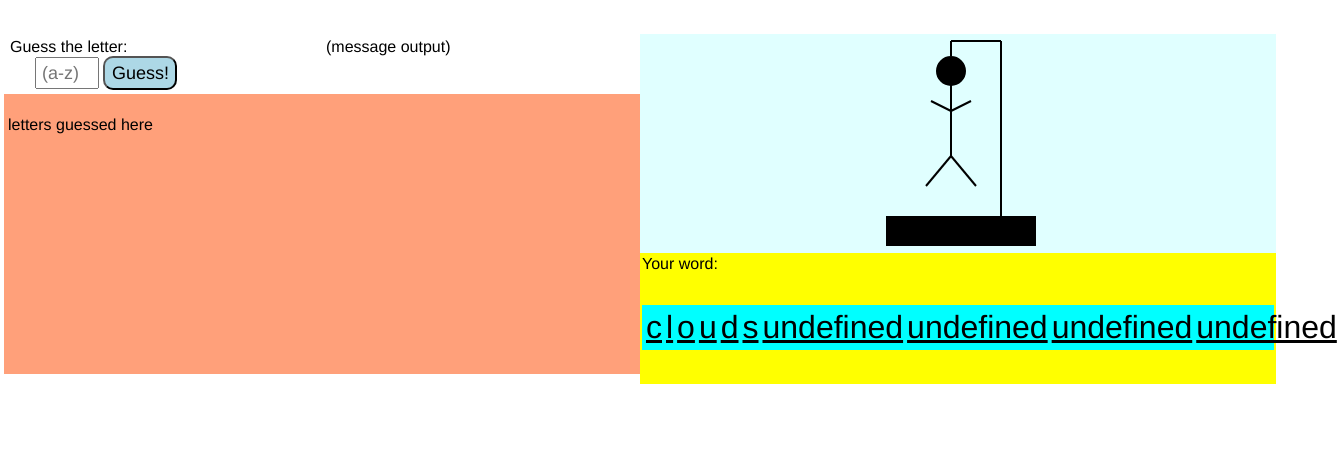
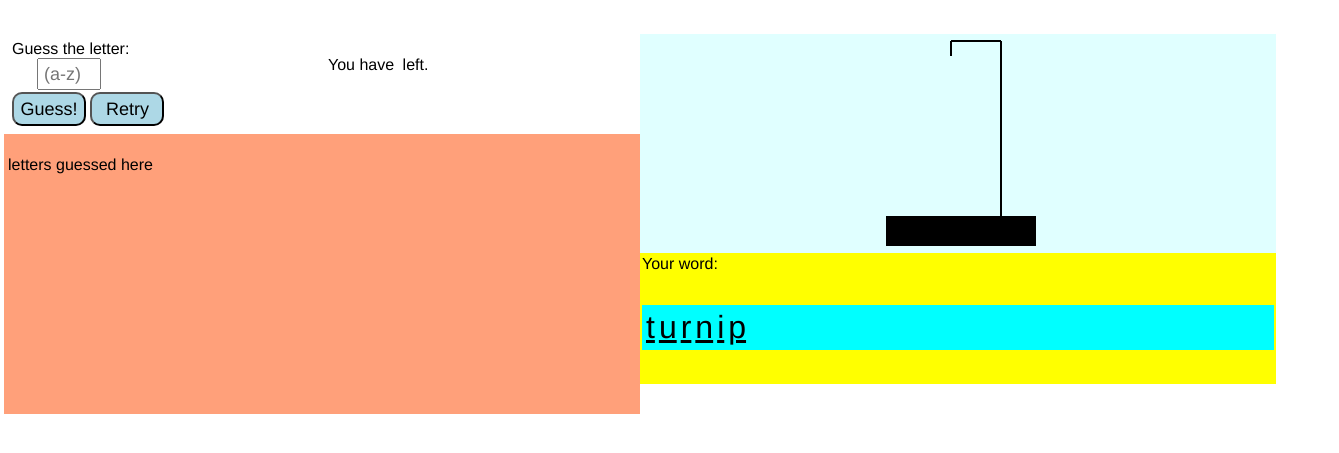
Before and after one commit to caripizza/lab-04-guess-or-hang, a plain HTML site: page index.html in a window 1280 px wide. Shown: the part 47-500 px from the top of the page, 1339 px wide, since content can reach past the window. Drawn offline with Linux system fonts and the light colour scheme.

Commit message:
made many changes to LAB, added form to html, tweaked app.js functions, separated hangpost into new js file

```diff
--- a/app.js
+++ b/app.js
@@ -1,64 +1,89 @@
 /* global words */
 /* eslint no-console: "off"*/
 
-// get a random number between 0-8, then return matching word from array index
-function randoWord() {
+
+// put letter count in DOM via list items
+var letterCount = document.getElementsByClassName('.letter');
+letterCount.textContent = res;
+
+/*  Not sure we need this?
+var tries = 0; // define tries
+var triesSpan = document.getElementById('tries'); // reference tries */
+
+
+/* ---------------- 1). Randomly select a word from the array of 8 words ---------------- */
+function loadWord() {
     function getRandomInt() {
-        return Math.floor(Math.random() * 8 );
+        return Math.floor(Math.random() * 8); // get a random number between 0-8 (include 0 but not 8)
     }
     var randoNum = getRandomInt();
-    return words[randoNum];
+    return words[randoNum]; // grab word from array by matching index number
 }
+var word = loadWord();
+/* console.log(word.length, words); // return the word length from array, with array */
+/* console.log(word); // return the word from array */
+var res = word.split('');
 
-// display random number with words array in console log
-var guessMe = randoWord();
-console.log(guessMe.length, words);
-console.log(guessMe);
 
-var res = guessMe.split('');
-console.log(res);
 
+
+
+
+/* Inject word random word letters into lis
 var letter1 = res[0];
+var letter2 = res[1];
+var letter3 = res[2];
+var letter4 = res[3];
+var letter5 = res[4];
+var letter6 = res[5];
+var letter7 = res[6];
+var letter8 = res[7];
+var letter9 = res[8];
+var letter10 = res[9];
+
 document.getElementById('letter-1').innerHTML = letter1;
-var letter2 = res[1];
 document.getElementById('letter-2').innerHTML = letter2;
-var letter3 = res[2];
 document.getElementById('letter-3').innerHTML = letter3;
-var letter4 = res[3];
 document.getElementById('letter-4').innerHTML = letter4;
 
-var letter5 = res[4];
 if(res[4] !== null) {
     document.getElementById('letter-5').innerHTML = letter5;
 }
-
-var letter6 = res[5];
 if(res[5] !== null) {
     document.getElementById('letter-6').innerHTML = letter6;
 }
-
-var letter7 = res[6];
 if(res[6] !== null) {
     document.getElementById('letter-7').innerHTML = letter7;
 }
-
-var letter8 = res[7];
 if(res[7] !== null) {
     document.getElementById('letter-8').innerHTML = letter8;
+}
+if(res[8] !== null) {
+    document.getElementById('letter-9').innerHTML = letter9;
+}
+if(res[9] !== null) {
+    document.getElementById('letter-10').innerHTML = letter10;
+}
+*/
 
-    var letter9 = res[8];
-    if(res[8] !== null) {
-        document.getElementById('letter-9').innerHTML = letter9;
+// Hide extra letters if word is longer
+var letters = document.querySelectorAll('.letter');
+for(var i = 0; i < letters.length; i++) {
+    var li = letters[i];
+    var letterToDisplay = res[i];
+    if(i < word.length) {
+        li.textContent = letterToDisplay;
+        li.classList.remove('hidden');
     }
-
-    var letter10 = res[9];
-    if(res[9] !== null) {
-        document.getElementById('letter-10').innerHTML = letter10;
+    else {
+        li.classList.add('hidden');
     }
 }
 
 
-// loadWord function: randomly select from index
+
+
+
 
 //   store in word var for use in guess func
 
@@ -82,10 +107,6 @@ if(res[7] !== null) {
         i. message user win/lose
         ii. disable guess letter button    */
 
-/* function guessTheWord() {
- while (wrong-guesses <= 6) {
-   if (guess-entry == )
- }
-} */
+
 
 // call 'loadWord' function to start things /
--- /dev/null
+++ b/hangpost.js
@@ -0,0 +1,38 @@
+/* exported draw */
+
+// based on Drawing shapes with canvas https://developer.mozilla.org/en-US/docs/Web/API/Canvas_API/Tutorial/Drawing_shapes
+var canvas = document.getElementById('canvas');
+
+function draw() {
+    if(canvas.getContext) {
+        var ctx = canvas.getContext('2d');
+
+        ctx.fillStyle = 'black';
+        ctx.strokeStyle = 'black';
+        ctx.lineWidth = '2';
+
+        var hangPost3 = new Path2D();
+        ctx.beginPath();
+        ctx.moveTo(100, 20);
+        ctx.lineTo(100, 5);
+        ctx.stroke();
+
+        var hangPost2 = new Path2D();
+        ctx.beginPath();
+        ctx.moveTo(150, 5);
+        ctx.lineTo(100, 5);
+        ctx.stroke();
+
+        var hangPost = new Path2D();
+        ctx.beginPath();
+        ctx.moveTo(150, 5);
+        ctx.lineTo(150, 180);
+        ctx.stroke();
+
+        var rectangle = new Path2D();
+        rectangle.rect(35, 180, 150, 30);
+        ctx.stroke();
+
+        ctx.fill(rectangle);
+    }
+}
--- a/index.html
+++ b/index.html
@@ -4,7 +4,7 @@
     <meta charset="UTF-8">
     <meta name="viewport" content="width=device-width, initial-scale=1.0">
     <meta http-equiv="X-UA-Compatible" content="ie=edge">
-    <link rel="stylesheet" type="text/css" href="styles.css" >
+    <link rel="stylesheet" type="text/css" href="styles.css">
     <title>Lab 4: Hang Person Guessing Game</title>
 </head>
 <body onload="draw();">
@@ -14,36 +14,39 @@
     <main class="flex-container">
         <div id="div-1">
             <section>
-                <!--<p id="word-length">Your word is +  "guessMe.length" letters long.</p>-->
-                <label for="guess">Guess the letter:<br /></label>
-                <input type="text" maxlength="1" id="guess-entry" name="guess-entry" placeholder=" (a-z)" required/>
-                <button type="submit" onclick="guessTheWord()" id="guess-button" name="guess-button">Guess!</button>
-                <!-- <input type="submit" value="Go! onclick="guessTheWord()"-->
+                <form id="guess-letter-form">
+                    <label for="guess">Guess the letter:<br /></label>
+                    <input type="text" maxlength="1" id="guess-entry" name="guess-entry" placeholder=" (a-z)" required/>
+                        <div>
+                            <button type="submit" onclick="guessTheWord()" id="guess-button" name="guess-button">Guess!</button>
+                            <button type="reset" name="play-again">Retry</button>
+                        </div>
+                </form>
+
             </section>
         </div>
         <div id="div-2">
             <section>
-                (message output)
+                <p>You have <span id="tries"></span> left.</p>
             </section>
         </div>
     </main>
     <div id="div-3">
-
         <canvas id="canvas" width="215" height="215"></canvas>
 
-        <section id="word-to-guess">
+        <section id="word-to-guess-container">
             Your word:
-            <ul class="word-list">
-                <li class="list-item" id="letter-1">&nbsp;&nbsp;</li>
-                <li class="list-item" id="letter-2">&nbsp;&nbsp;</li>
-                <li class="list-item" id="letter-3">&nbsp;&nbsp;</li>
-                <li class="list-item" id="letter-4">&nbsp;&nbsp;</li>
-                <li class="list-item" id="letter-5">&nbsp;&nbsp;</li>
-                <li class="list-item" id="letter-6">&nbsp;&nbsp;</li>
-                <li class="list-item" id="letter-7">&nbsp;&nbsp;</li>
-                <li class="list-item" id="letter-8">&nbsp;&nbsp;</li>
-                <li class="list-item" id="letter-9">&nbsp;&nbsp;</li>
-                <li class="list-item" id="letter-10">&nbsp;&nbsp;</li>
+            <ul class="word-to-guess">
+                <li class="letter hidden" id="letter-1"></li>
+                <li class="letter hidden" id="letter-2"></li>
+                <li class="letter hidden" id="letter-3"></li>
+                <li class="letter hidden" id="letter-4"></li>
+                <li class="letter hidden" id="letter-5"></li>
+                <li class="letter hidden" id="letter-6"></li>
+                <li class="letter hidden" id="letter-7"></li>
+                <li class="letter hidden" id="letter-8"></li>
+                <li class="letter hidden" id="letter-9"></li>
+                <li class="letter hidden" id="letter-10"></li>
             </ul>
         </section>
     </div>
@@ -53,7 +56,8 @@
         </section>
     </div>
     <script src="words.js"></script>
+    <script src="app.js"></script>
     <script src="person.js"></script>
-    <script src="app.js"></script>
+    <script src="hangpost.js"></script>
 </body>
 </html>
--- a/person.js
+++ b/person.js
@@ -1,18 +1,17 @@
-/* exported draw */
+/* exported drawBody */
+
+// body without posts/platform = 6 parts (6 chances)
 
 // based on Drawing shapes with canvas https://developer.mozilla.org/en-US/docs/Web/API/Canvas_API/Tutorial/Drawing_shapes
-function draw() {
-    var canvas = document.getElementById('canvas');
+var canvas = document.getElementById('canvas');
+
+function drawBody() {
     if(canvas.getContext) {
         var ctx = canvas.getContext('2d');
 
         ctx.fillStyle = 'black';
         ctx.strokeStyle = 'black';
         ctx.lineWidth = '2';
-
-        var rectangle = new Path2D();
-        rectangle.rect(35, 180, 150, 30);
-        ctx.stroke();
 
         var circle = new Path2D();
         circle.moveTo(125, 35);
@@ -48,26 +47,6 @@ function draw() {
         ctx.lineTo(100, 120);
         ctx.stroke();
 
-        var hangPost3 = new Path2D();
-        ctx.beginPath();
-        ctx.moveTo(100, 20);
-        ctx.lineTo(100, 5);
-        ctx.stroke();
-
-        var hangPost2 = new Path2D();
-        ctx.beginPath();
-        ctx.moveTo(150, 5);
-        ctx.lineTo(100, 5);
-        ctx.stroke();
-
-        var hangPost = new Path2D();
-        ctx.beginPath();
-        ctx.moveTo(150, 5);
-        ctx.lineTo(150, 180);
-        ctx.stroke();
-
-        ctx.fill(rectangle);
         ctx.fill(circle);
-
     }
 }
--- a/styles.css
+++ b/styles.css
@@ -66,7 +66,7 @@ main #div-2 {
     margin: 0 auto;
 }
 /* (word to guess container) */
-#div-3 section#word-to-guess {
+#div-3 section#word-to-guess-container {
     background-color: yellow;
 }
 /* (word to guess with blanks) */
@@ -81,7 +81,6 @@ main #div-2 {
     text-decoration: underline;
 }
 
-
 /* --------  This is the div4 container for letters guessed  ------- */
 /* body > div4 */
 #div-4 {
@@ -91,7 +90,7 @@ main #div-2 {
 
 
 /* --------  Adds desktop 2-column display  ------- */
-@media screen and (min-width: 750px) {
+@media screen and (min-width: 768px) {
     #div-3 {
         float: right;
         width: 50%;
@@ -109,3 +108,7 @@ main #div-2 {
         width: 50%;
     }
 }
+
+.hidden {
+    display: none;
+}
```
Also changed, not shown: words.js (+10 -1 lines).
